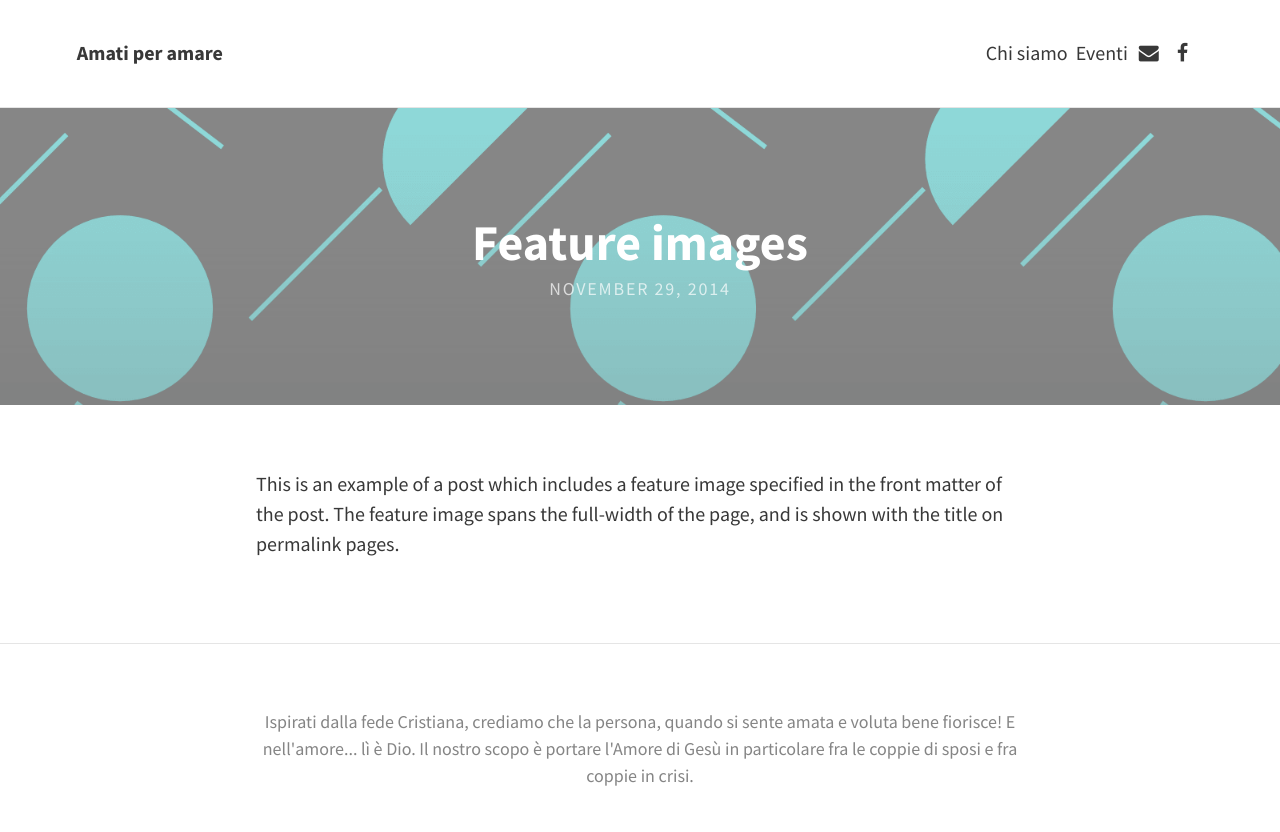
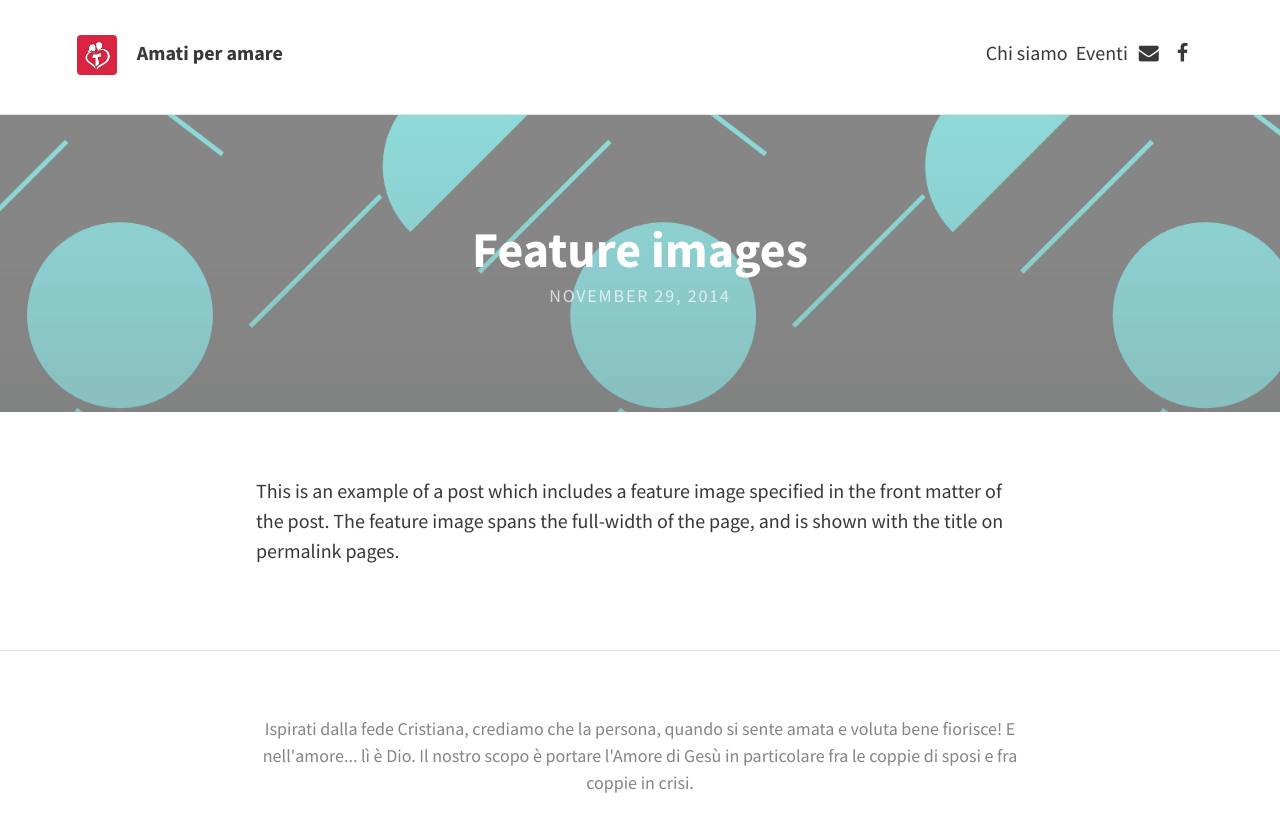
Before and after one commit to amatiperamare/amatiperamare.github.io, a Jekyll site: the page built from _posts/2014-11-29-feature-images.md, in a window 1280 px wide. Shown: the top 832 px of the page. Built offline with Jekyll 4.4.1, drawn with Linux system fonts in a browser that asks for light colours; nearby versions of some CDN libraries.

Commit message:
favicon stuff

```diff
--- a/_config.yml
+++ b/_config.yml
@@ -12,10 +12,9 @@ baseurl:
 url: http://amatiperamare.it
 theme:
   title: Amati per amare
-  logo_image: "/uploads/logo.png"
-  favicon_image: "/uploads/logo-rosso.jpg"
+  avatar_image: "/uploads/logo-rosso.jpg"
+  favicon_image: "/uploads/logo.png"
   header_text_feature_image: "/uploads/logo-orizzontale.jpg"
-  gravatar:
   description: La pagina ufficiale di Amati per amare
   header_text: "<p>Io sono con voi tutti i giorni, fino alla fine del mondo. (Mt 28,20)</p>"
   footer_text: Ispirati dalla fede Cristiana, crediamo che la persona, quando si sente
--- a/_includes/header.html
+++ b/_includes/header.html
@@ -1,12 +1,8 @@
 <header class="site-header">
 	<div class="branding">
-		{% if site.theme.gravatar %}
+		{% if site.theme.avatar_image %}
 		<a href="{{ site.baseurl }}/">
-			<img class="avatar" src="https://secure.gravatar.com/avatar/{{ site.theme.gravatar }}?s=100" alt=""/>
-		</a>
-		{% elsif site.theme.avatar %}
-		<a href="{{ site.baseurl }}/">
-			<img class="avatar" src="{{ site.baseurl }}{{ site.theme.logo_image }}" alt=""/>
+			<img class="avatar" src="{{ site.baseurl }}{{ site.theme.avatar_image }}" alt=""/>
 		</a>
 		{% endif %}
 		<h1 class="site-title">
```
